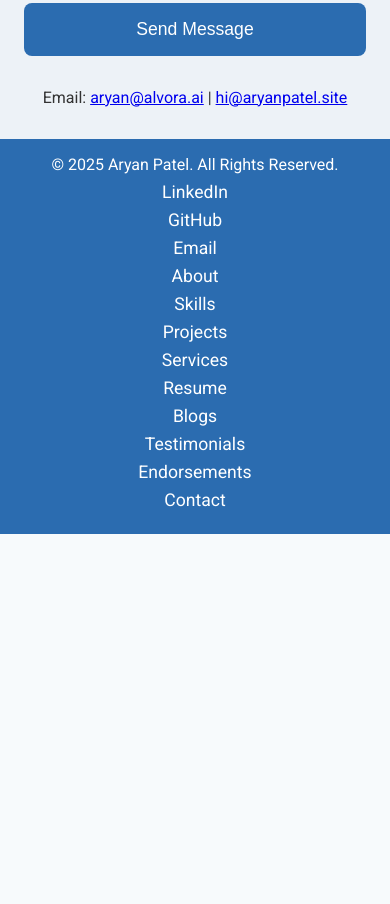
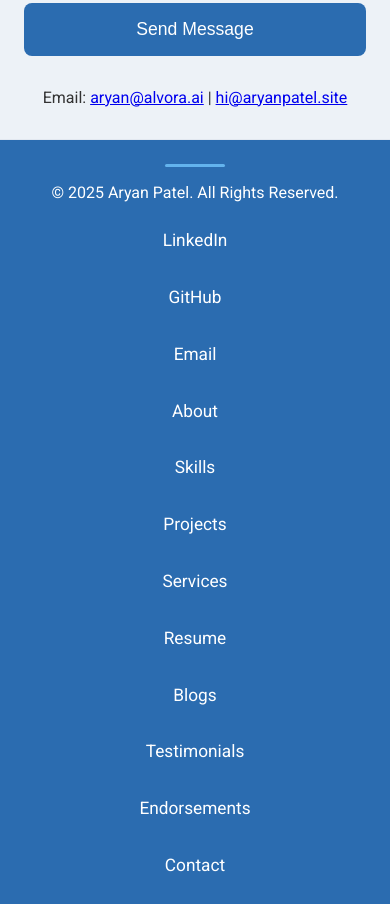
Before and after one commit to aryanpatel091/portfolio, a plain HTML site: page index.html in a window 390 px wide. Shown: the part 2724-3628 px from the top of the page. Before the commit the page ends 3258 px from the top, so only its background shows below. Drawn offline with Linux system fonts and the light colour scheme.

Commit message:
make the main page form work it shoud submit the data

```diff
--- a/index.html
+++ b/index.html
@@ -245,18 +245,51 @@
     footer {
       background-color: #2b6cb0;
       color: white;
-      padding: 2rem;
+      padding: 2rem 1rem;
       text-align: center;
+      border-top: 1px solid #e2e8f0;
     }
-    footer a {
+    .footer-divider {
+      width: 60px;
+      height: 3px;
+      background: #63b3ed;
+      margin: 0.5rem auto 1.5rem auto;
+      border-radius: 2px;
+    }
+    .footer-links {
+      display: flex;
+      flex-wrap: wrap;
+      justify-content: center;
+      gap: 1.2rem;
+      margin: 1.5rem 0 0 0;
+    }
+    .footer-links a {
       color: white;
-      margin: 0 1rem;
       text-decoration: none;
-      font-size: 1.1rem;
-      transition: color 0.3s ease;
+      font-size: 1.08rem;
+      font-weight: 500;
+      padding: 0.3rem 0.8rem;
+      border-radius: 0.4rem;
+      transition: background 0.2s, color 0.2s;
+      background: transparent;
+      display: inline-block;
     }
-    footer a:hover {
-      color: #63b3ed;
+    .footer-links a:hover {
+      background: #63b3ed;
+      color: #2b6cb0;
+    }
+    @media (max-width: 600px) {
+      .footer-links {
+        flex-direction: column;
+        gap: 0.7rem;
+        margin-top: 1rem;
+      }
+      footer {
+        padding: 1.2rem 0.5rem;
+      }
+      .footer-divider {
+        margin-bottom: 1rem;
+      }
     }
 
     /* Animation */
@@ -486,21 +519,30 @@
   <!-- Contact Section -->
  <section id="contact" class="contact">
   <h2>Contact Me</h2>
-    <form action="#">
-      <input type="text" placeholder="Your Name" required>
-      <input type="email" placeholder="Your Email" required>
-      <textarea placeholder="Your Message" rows="4" required></textarea>
+
+  <form action="https://formspree.io/f/xrbaqpbn" method="POST">
+    <input type="text" name="name" placeholder="Your Name" required>
+    <input type="email" name="email" placeholder="Your Email" required>
+    <textarea name="message" placeholder="Your Message" rows="4" required></textarea>
+
+    <!-- Optional: customize subject line -->
+    <input type="hidden" name="_subject" value="New Contact Form Submission from Portfolio Site">
+
     <button type="submit">Send Message</button>
   </form>
+
   <p style="margin-top:1rem;">
-      Email: <a href="mailto:aryan@alvora.ai">aryan@alvora.ai</a> | <a href="mailto:hi@aryanpatel.site">hi@aryanpatel.site</a>
+    Email: <a href="mailto:aryan@alvora.ai">aryan@alvora.ai</a> |
+           <a href="mailto:hi@aryanpatel.site">hi@aryanpatel.site</a>
   </p>
 </section>
 
+
   <!-- Footer -->
   <footer>
-    <p>© 2025 Aryan Patel. All Rights Reserved.</p>
-    <div>
+    <div class="footer-divider"></div>
+    <p style="margin-bottom:0.5rem;">© 2025 Aryan Patel. All Rights Reserved.</p>
+    <div class="footer-links">
       <a href="https://www.linkedin.com/in/-aryan-patel-/" target="_blank" rel="noopener">LinkedIn</a>
       <a href="https://github.com/aryanpatel091" target="_blank" rel="noopener">GitHub</a>
       <a href="mailto:aryan@alvora.ai">Email</a>
```
Lines whose indentation alone changed are shown as unchanged.
